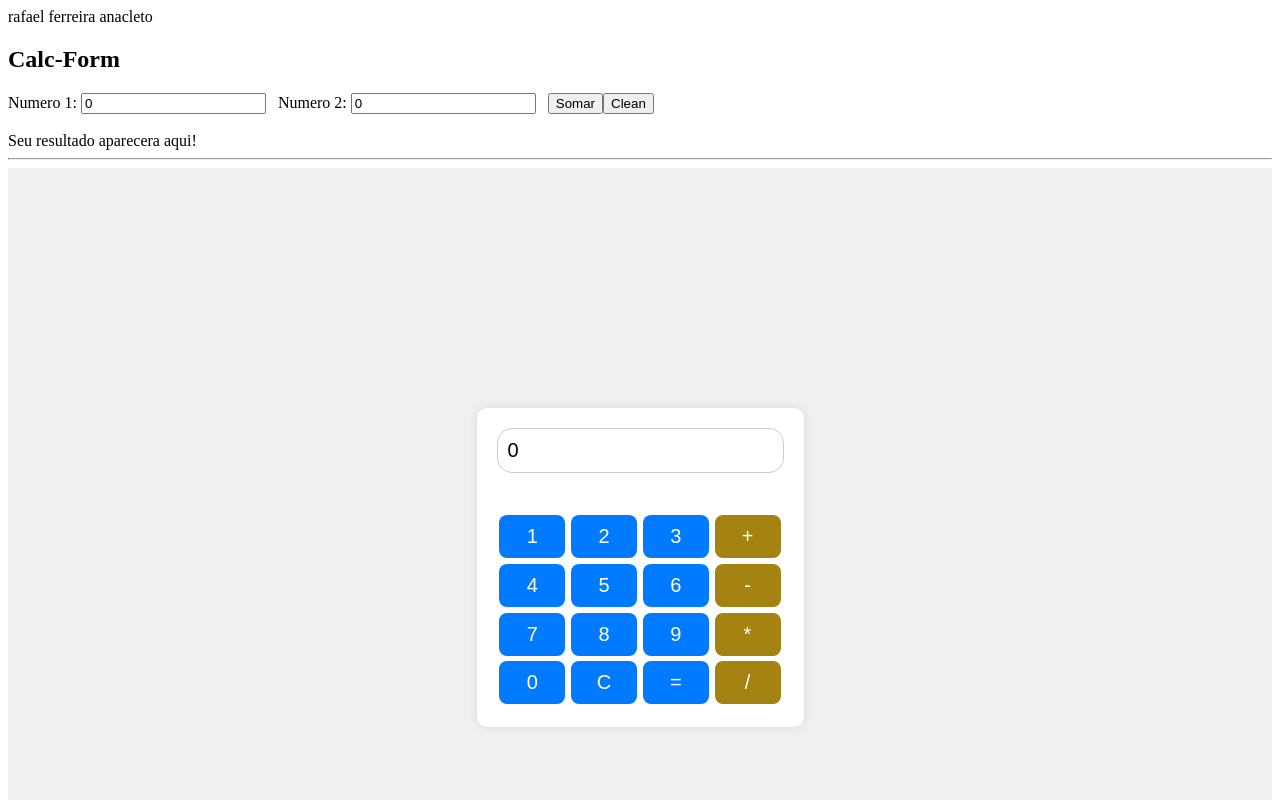
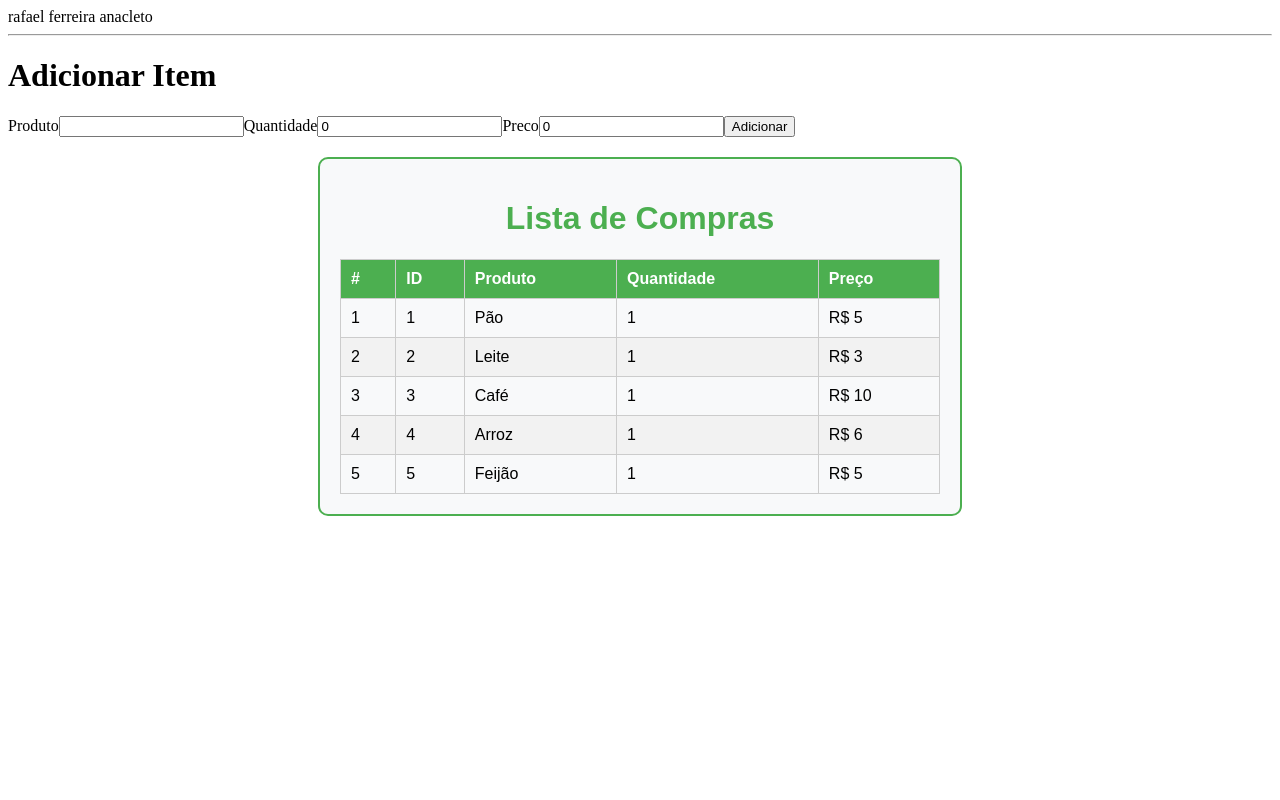
Before and after one commit to rafaelanacleto/curso-angular, an Angular app: page / in a window 1280 px wide. Shown: the top 800 px of the page. Built offline with nearby package versions, Linux system fonts and the light colour scheme.

Commit message:
Criando lista de produtos, dinamica

```diff
--- a/src/app/app.component.html
+++ b/src/app/app.component.html
@@ -3,9 +3,7 @@
   <div class="content">
     rafael ferreira anacleto
     <br>
-    <app-calc-form></app-calc-form>
-    <hr>
-    <app-calculadora></app-calculadora>
+
     <hr>
     <app-lista-compras></app-lista-compras>
   </div>
--- a/src/app/lista-compras/lista-compras.component.html
+++ b/src/app/lista-compras/lista-compras.component.html
@@ -1 +1,41 @@
-<p>lista-compras works!</p>
+<div class="add-item">
+  <h1>Adicionar Item</h1>
+  <form [formGroup]="itemForm" (ngSubmit)="addItem()">
+    <div class="form-group">
+      <label for="produto">Produto</label>
+      <input type="text" id="produto" name="produto" formControlName="produto" required>
+
+      <label for="produto">Quantidade</label>
+      <input type="text" id="quantidade" name="quantidade" formControlName="quantidade" required>
+
+      <label for="produto">Preco</label>
+      <input type="text" id="preco" name="preco" formControlName="preco" required>
+
+      <button type="submit">Adicionar</button>
+    </div>
+    </form>
+</div>
+
+<div class="shopping-list-container">
+  <h1>Lista de Compras</h1>
+  <table class="shopping-list-table">
+    <thead>
+      <tr>
+        <th>#</th>
+        <th>ID</th>
+        <th>Produto</th>
+        <th>Quantidade</th>
+        <th>Preço</th>
+      </tr>
+    </thead>
+    <tbody>
+      <tr *ngFor="let item of items; let i = index;">
+        <td>{{i + 1}}</td>
+        <td>{{item.id}}</td>
+        <td>{{item.produto}}</td>
+        <td>{{item.quantidade}}</td>
+        <td>R$ {{item.preco}}</td>
+      </tr>
+    </tbody>
+  </table>
+</div>
--- a/src/app/lista-compras/lista-compras.component.scss
+++ b/src/app/lista-compras/lista-compras.component.scss
@@ -0,0 +1,35 @@
+.shopping-list-container {
+  max-width: 600px;
+  margin: 20px auto;
+  font-family: Arial, sans-serif;
+  text-align: center;
+  border: 2px solid #4CAF50;
+  border-radius: 10px;
+  padding: 20px;
+  background-color: #f8f9fa;
+}
+
+.shopping-list-container h1 {
+  color: #4CAF50;
+}
+
+.shopping-list-table {
+  width: 100%;
+  border-collapse: collapse;
+  margin-top: 20px;
+}
+
+.shopping-list-table th, .shopping-list-table td {
+  border: 1px solid #ccc;
+  padding: 10px;
+  text-align: left;
+}
+
+.shopping-list-table th {
+  background-color: #4CAF50;
+  color: white;
+}
+
+.shopping-list-table tr:nth-child(even) {
+  background-color: #f2f2f2;
+}
--- a/src/app/lista-compras/lista-compras.component.ts
+++ b/src/app/lista-compras/lista-compras.component.ts
@@ -1,11 +1,50 @@
 import { Component } from '@angular/core';
+import { CommonModule } from '@angular/common';
+import { FormsModule, FormBuilder, FormGroup, ReactiveFormsModule } from '@angular/forms';
+import { Item } from '../models/item.model';
+import { ItemsService } from '../services/items.service';
 
 @Component({
   selector: 'app-lista-compras',
-  imports: [],
+  imports: [CommonModule, FormsModule, ReactiveFormsModule],
   templateUrl: './lista-compras.component.html',
+  standalone: true, //Declara que o componente é independente
   styleUrl: './lista-compras.component.scss'
 })
 export class ListaComprasComponent {
 
+  items: Item[] = []; //lista de itens
+  itemForm: FormGroup;
+
+  getItems() {
+    return this.items;  //retorna a lista de itens
+  }
+
+  // //usado só em caso de listas muito grandes
+  // trackItems(index: number, item: any) {
+  //   console.log('trackItems', item.id);
+  //   return item.id;
+  // }
+
+  constructor(private itemsService: ItemsService, private formBuilder: FormBuilder) {
+    this.itemForm = this.formBuilder.group({
+      produto: '',
+      quantidade: 0,
+      preco: 0
+    });
+   }
+
+  ngOnInit(): void {
+    this.items = this.itemsService.getItems();
+  }
+
+  addItem() {
+    const item = this.itemForm.value;
+    console.log(item);
+    this.itemsService.addItems(new Item(this.items.length + 1, item.produto, item.quantidade, item.preco));
+    this.items = this.itemsService.getItems();
+    this.itemForm.reset();
+  }
+
+
 }
--- /dev/null
+++ b/src/app/models/item.model.ts
@@ -0,0 +1,8 @@
+export class Item {
+  constructor(
+    public id: number,  // id do item
+    public produto: string, // nome do produto
+    public quantidade: number, // quantidade do produto
+    public preco: number // preço do produto
+  ) { }
+}
--- /dev/null
+++ b/src/app/services/items.service.ts
@@ -0,0 +1,25 @@
+import { Injectable } from '@angular/core';
+import { Item } from '../models/item.model';
+
+@Injectable({
+  providedIn: 'root',
+})
+export class ItemsService {
+  private items: Item[] = [];
+
+  constructor() {
+    this.items.push(new Item(1, 'Pão', 1, 5));
+    this.items.push(new Item(2, 'Leite', 1, 3));
+    this.items.push(new Item(3, 'Café', 1, 10));
+    this.items.push(new Item(4, 'Arroz', 1, 6));
+    this.items.push(new Item(5, 'Feijão', 1, 5));
+  }
+
+  getItems() {
+    return this.items; //retorna a lista de itens
+  }
+
+  addItems(item: Item) {
+    this.items.push(item);
+  }
+}
--- a/src/index.html
+++ b/src/index.html
@@ -5,7 +5,7 @@
   <title>ConceitosBasicos</title>
   <base href="/">
   <meta name="viewport" content="width=device-width, initial-scale=1">
-  <link rel="icon" type="image/x-icon" href="favicon.ico">
+  <link rel="icon" type="image/x-icon" href="favicon-16x16.png">
 </head>
 <body>
   <app-root></app-root>
```
Also changed, not shown: public/favicon-16x16.png (added), 1 other file (tests, documents, lock files or other folders).
